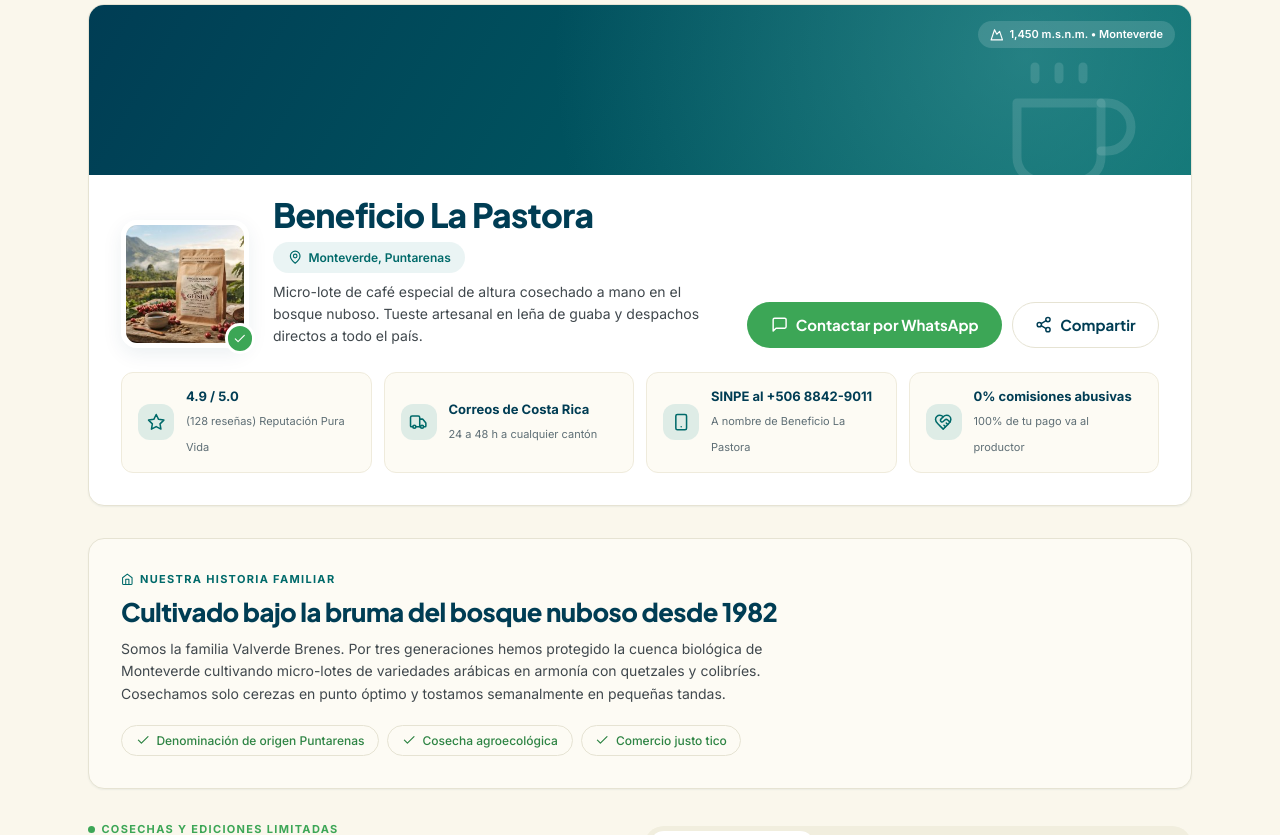
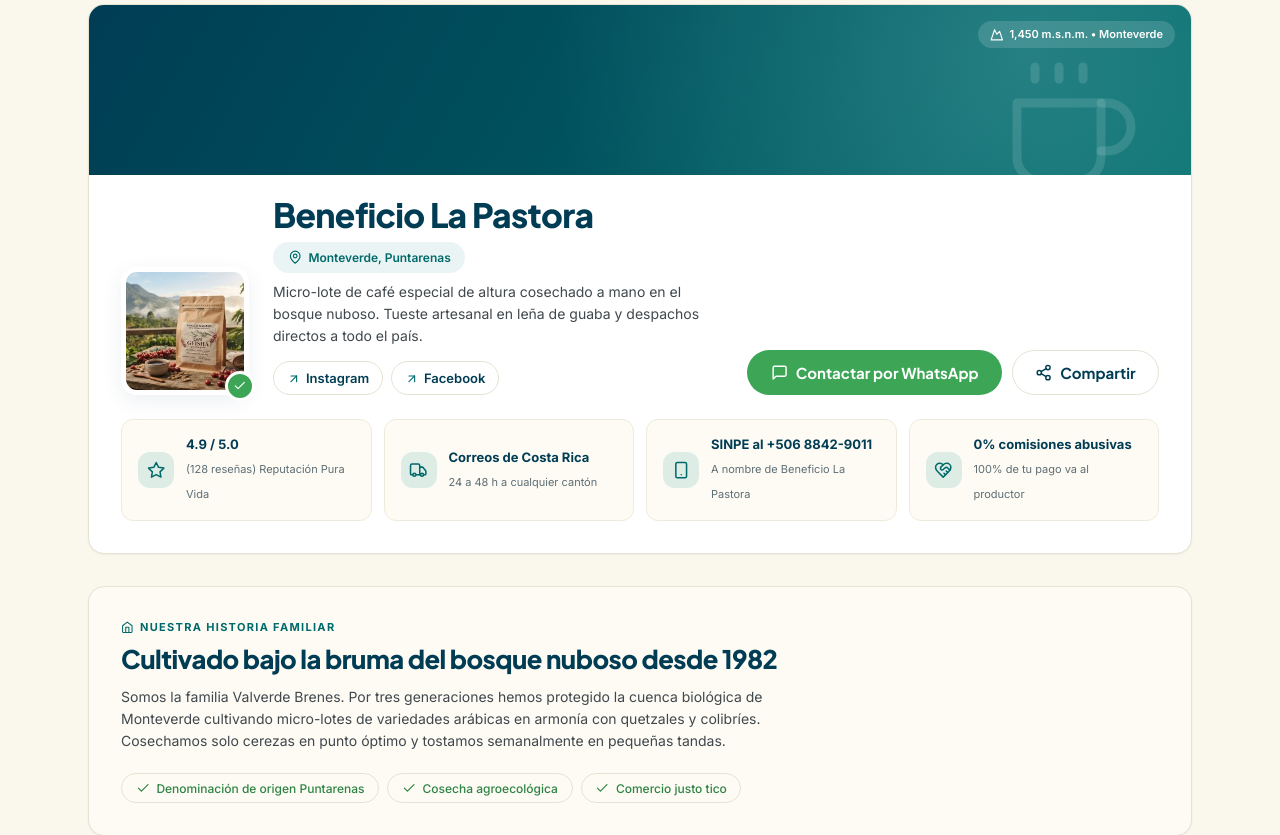
Before and after one commit to davalej08/Ambiente-Web-Proyecto, a PHP site: page /VenticaProyecto/app/views/producto/detalle.php in a window 1280 px wide. Shown: the part 144-979 px from the top of the page. Run offline with PHP 8.4, Linux system fonts and the light colour scheme.

Commit message:
Muestra las redes sociales del emprendimiento en la vitrina

```diff
--- a/app/views/producto/detalle.php
+++ b/app/views/producto/detalle.php
@@ -35,7 +35,14 @@ if (!isset($emprendimiento)) {
         'total_resenas' => 128,
         'telefono'    => '8842-9011',
         'imagen'      => 'productos/cafe-geisha.jpg',
+        'redes'       => [
+            ['plataforma' => 'Instagram', 'url' => 'https://instagram.com/beneficiolapastora'],
+            ['plataforma' => 'Facebook',  'url' => 'https://facebook.com/beneficiolapastora'],
+        ],
     ];
+}
+if (!isset($emprendimiento['redes'])) {
+    $emprendimiento['redes'] = [];
 }
 
 if (!isset($productos)) {
@@ -112,6 +119,18 @@ require __DIR__ . '/../general/header.php';
                 <h1><?php echo e($emprendimiento['nombre']); ?></h1>
                 <span class="pill"><?php echo icono('ubicacion'); ?> <?php echo e($emprendimiento['ubicacion']); ?></span>
                 <p><?php echo e($emprendimiento['descripcion']); ?></p>
+
+                <?php if (count($emprendimiento['redes']) > 0): ?>
+                    <ul class="redes-vitrina" aria-label="Redes sociales de <?php echo e($emprendimiento['nombre']); ?>">
+                        <?php foreach ($emprendimiento['redes'] as $red): ?>
+                            <li>
+                                <a href="<?php echo e($red['url']); ?>" target="_blank" rel="noopener noreferrer">
+                                    <?php echo icono('flecha-diagonal'); ?> <?php echo e($red['plataforma']); ?>
+                                </a>
+                            </li>
+                        <?php endforeach; ?>
+                    </ul>
+                <?php endif; ?>
             </div>
 
             <div class="portada__acciones">
--- a/public/static/css/producto.css
+++ b/public/static/css/producto.css
@@ -874,6 +874,41 @@
     gap: 0.6rem;
 }
 
+/* Redes sociales del emprendimiento (debajo de la descripción) */
+.redes-vitrina {
+    display: flex;
+    flex-wrap: wrap;
+    gap: 0.5rem;
+    margin: 0.85rem 0 0;
+    padding: 0;
+    list-style: none;
+}
+
+.redes-vitrina a {
+    display: inline-flex;
+    align-items: center;
+    gap: 0.35rem;
+    padding: 0.35rem 0.8rem;
+    border: 1px solid var(--borde);
+    border-radius: var(--radio-pill);
+    background: var(--blanco);
+    font-size: 0.8125rem;
+    font-weight: 600;
+    color: var(--azul-oscuro);
+    text-decoration: none;
+}
+
+.redes-vitrina a:hover {
+    border-color: var(--teal);
+    background: var(--papel);
+}
+
+.redes-vitrina .icono {
+    width: 0.85rem;
+    height: 0.85rem;
+    color: var(--teal-oscuro);
+}
+
 .datos-vitrina {
     display: grid;
     grid-template-columns: repeat(4, minmax(0, 1fr));
```
